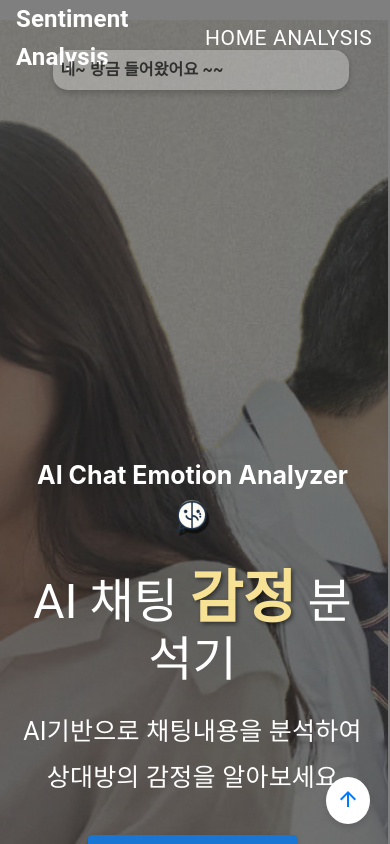
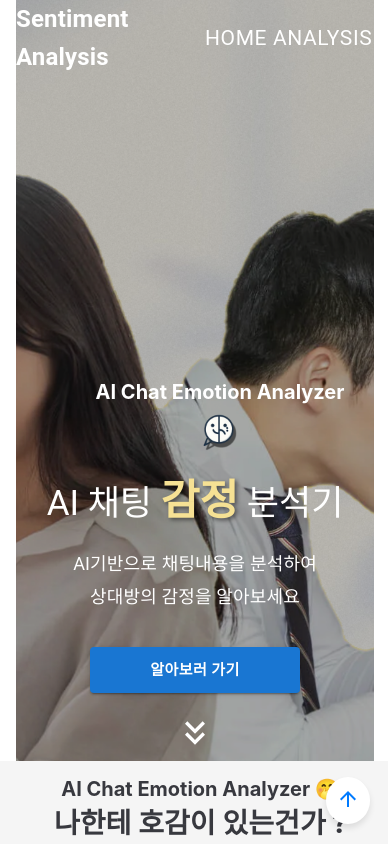
Before and after one commit to Team-A-I/A-I, a React (Create React App) app in the folder react-tutorial/: page / in a window 390 px wide. Shown: the top 844 px of the page. Built offline with nearby package versions, Linux system fonts and the light colour scheme.

Commit message:
[Feature] 반응형 작업중

```diff
--- a/react-tutorial/src/css/Home.css
+++ b/react-tutorial/src/css/Home.css
@@ -14,11 +14,15 @@
   background-size: cover;
   background-position: center;
   background-repeat: no-repeat;
+  background-image: url('../images/background6.png');
   height: 103vh; /* 화면을 꽉 채우도록 설정 */
+  width: 100vw;
   display: flex;
   justify-content: center;
   align-items: center;
+  margin-left: calc(-50vw + 49.3%);
 }
+
 
 /* 세션1의 백그라운드를 덮는 overlay */
 .overlay {
@@ -39,6 +43,10 @@
   text-align: center;
   z-index: 2;
   color: white;
+}
+
+.first-text p {
+  font-size: 25px;
 }
 
 
@@ -152,28 +160,49 @@
 
 /* 600px 이하의 화면에 대한 반응형 */
 @media (max-width: 600px) {
+
+  .home-container {
+    height: auto;
+    width: 100%;
+    margin-left: 0;
+  }
+
   .home-section {
-    height: auto; /* 높이를 자동으로 조절 */
+    height: 100vh; /* 높이를 100%로 유지 */
     padding: 10px; /* 패딩 추가 */
     background-size: cover; /* 배경 이미지가 화면을 덮도록 설정 */
+    width: 100vw; /* 전체 너비 */
+    margin-left: 0; /* 마진 제거 */
+    background-image: url('../images/mobile.png');
+  }
+
+  .home-content {
+    flex-direction: column;
+    text-align: center;
+    width: 100%; /* 콘텐츠 너비를 100%로 유지 */
+    height: 100%; /* 콘텐츠 높이를 100%로 유지 */
   }
 
   .message-left, .message-right {
-    width: 90%; /* 메시지의 너비를 줄임 */
-    margin-left: 5%; /* 메시지를 가운데 정렬 */
-    font-size: 14px; /* 폰트 크기 줄임 */
-    padding: 8px; /* 패딩 줄임 */
+    display: none; /* 작은 화면에서 메시지 숨기기 */
   }
+
   .overlay {
-    height: 100%; /* 오버레이의 높이를 조정 */
-    background-color: rgba(0, 0, 0, 0.5); /* 오버레이의 불투명도 조정 */
+    height: 100vh; /* 오버레이의 높이를 조정 */
+    background-color: rgba(0, 0, 0, 0.3); /* 오버레이의 불투명도 조정 */
+    display: none;
   }
+
   .home-text {
     padding-left: 10px; /* 더 작은 화면에서 패딩 감소 */
     text-align: center; /* 텍스트 중앙 정렬 */
   }
 
   .home-text-header {
+    font-size: 18px; /* 더 작은 화면에서 폰트 크기 감소 */
+  }
+
+  .home-text-header1 {
     font-size: 18px; /* 더 작은 화면에서 폰트 크기 감소 */
   }
 
@@ -184,15 +213,30 @@
   .home-text p {
     font-size: 14px; /* 더 작은 화면에서 폰트 크기 감소 */
   }
+
+  .first-text h1{
+    font-size: 24px; /* 더 작은 화면에서 폰트 크기 감소 */
+  }
+
+  .first-text p{
+    font-size: 14px; /* 더 작은 화면에서 폰트 크기 감소 */
+  }
 }
 
 /* 768px 이하의 화면에 대한 반응형 */
 @media (max-width: 768px) {
+  .home-section {
+    margin-left: 0; /* 마진 제거 */
+    width: 100%; /* 전체 너비 */
+    height: 100%;
+    background-size: cover;
+    background-image: url('../images/mobile.png');
+  }
+
   .home-container {
     height: auto;
     width: 100%;
     margin-left: 0;
-    padding: 20px;
   }
 
   .home-content {
@@ -209,24 +253,26 @@
     margin-left: 0;
   }
 
-  .message-left,
-  .message-right {
-    width: 80%;
-    margin: 10px auto;
-    text-align: left;
-  }
-
-  .message-left {
-    margin-left: 0;
-  }
-
-  .message-right {
-    margin-left: 0;
+  .message-left, .message-right {
+    display: none; /* 작은 화면에서 메시지 숨기기 */
   }
   .overlay {
     height: 100%; /* 오버레이의 높이를 조정 */
-    background-color: rgba(0, 0, 0, 0.5); /* 오버레이의 불투명도 조정 */
+    background-color: rgba(0, 0, 0, 0.3); /* 오버레이의 불투명도 조정 */
+    display: none;
   }
+  .home-text-header1 {
+    font-size: 20px; /* 더 작은 화면에서 폰트 크기 감소 */
+    padding-left: 50px;
+  }
+  .first-text h1{
+    font-size: 35px; /* 더 작은 화면에서 폰트 크기 감소 */
+  }
+
+  .first-text p{
+    font-size: 18px; /* 더 작은 화면에서 폰트 크기 감소 */
+  }
+
 }
 
 /* 960px 이하의 화면에 대한 반응형 */
--- a/react-tutorial/src/pages/Home.js
+++ b/react-tutorial/src/pages/Home.js
@@ -10,7 +10,6 @@ import '../css/Home.css';
 import gifImage from '../images/some.gif';
 import chartImage from '../images/chart.png';
 import averageImage from '../images/average.png';
-import backgroundImage from '../images/background6.png';
 import logo from '../images/logo.png';
 
 const Home = () => {
@@ -73,7 +72,7 @@ const Home = () => {
   return (
     <Container maxWidth="lg" className="home-container">
       {/* 세션1 */}
-      <Grid className="home-section" style={{ backgroundImage: `url(${backgroundImage})`, width: '100vw', marginLeft: 'calc(-50vw + 49.3%)' }}>
+      <Grid className="home-section" >
         {/* 오버레이를 추가하여 배경 이미지 위에 반투명한 레이어를 생성 */}
         <div className="overlay"></div>
         <Grid container className="home-content">
@@ -104,7 +103,7 @@ const Home = () => {
               )}
             </AnimatePresence>
           </Grid>
-          <Grid item xs={12} md={4}>
+          <Grid item xs={12} md={4} className="first-text">
             {/* 가운데 열 */}
             <motion.div
               initial={{ opacity: 0, y: 50 }} // 초기 애니메이션 상태: 투명도 0, 아래쪽으로 50px 이동
@@ -123,10 +122,10 @@ const Home = () => {
               <Typography variant="h3" component="h1" gutterBottom>
                 AI 채팅 <span style={{ fontSize: '1.2em', color: 'rgb(246,225,148)', textShadow: '2px 2px 4px rgba(0, 0, 0, 0.5)', fontWeight: 'bold' }}>감정</span> 분석기
               </Typography>
-              <Typography variant="body1" component="p" gutterBottom style={{ marginTop: '25px', fontSize: '25px' }}>
+              <Typography variant="body1" component="p" gutterBottom style={{ marginTop: '25px'}}>
                 AI기반으로 채팅내용을 분석하여
               </Typography>
-              <Typography variant="body1" component="p" gutterBottom style={{ fontSize: '25px' }}>
+              <Typography variant="body1" component="p" gutterBottom >
                 상대방의 감정을 알아보세요
               </Typography>
               <ScrollLink to="second-section" smooth={true} duration={1000}>
```
Also changed, not shown: react-tutorial/src/images/mobile.png (added).
